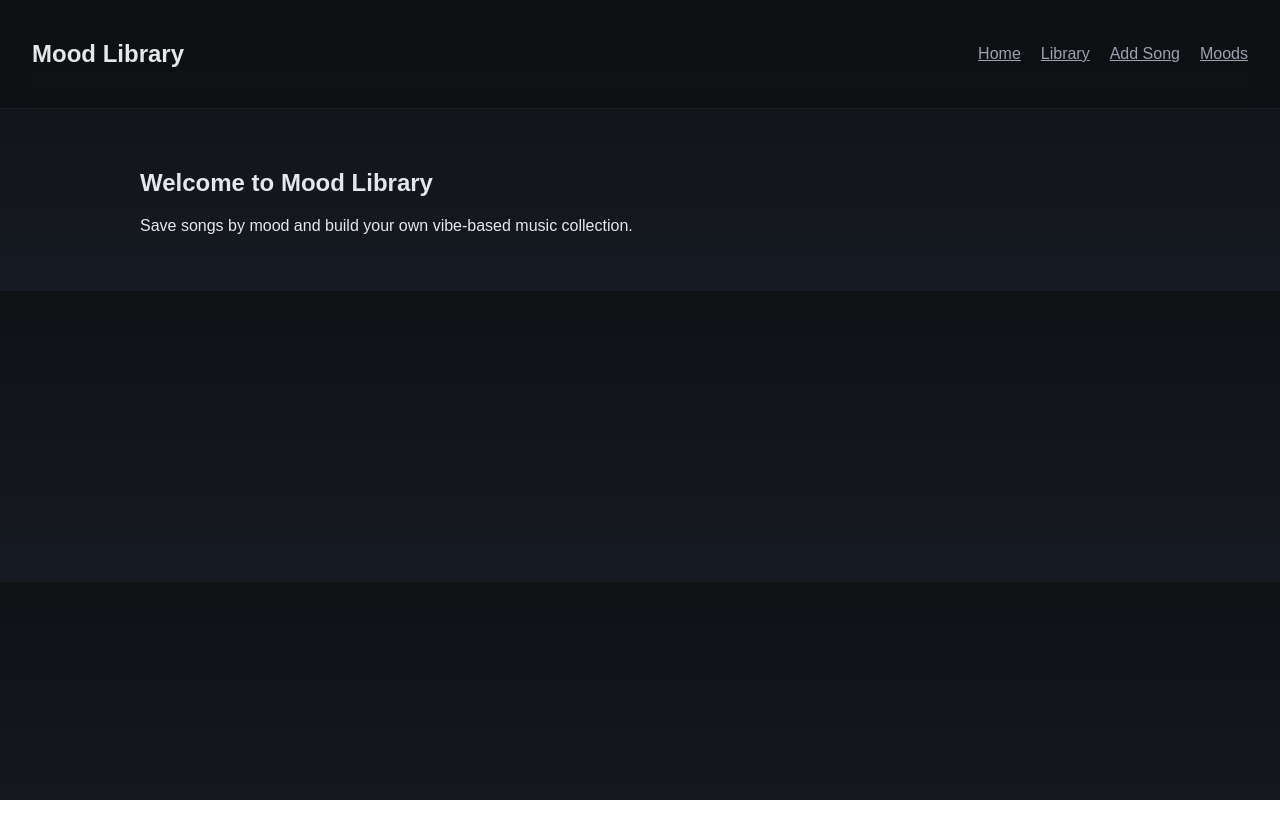
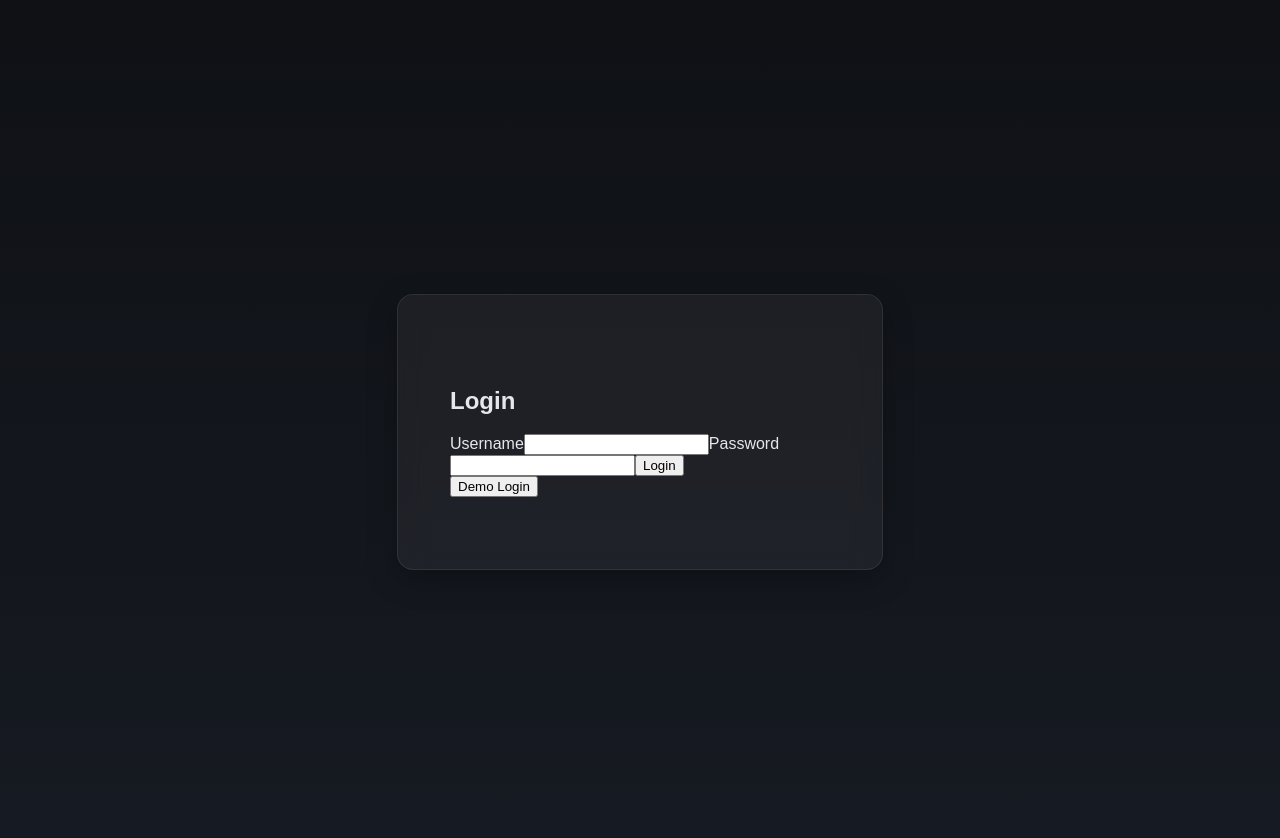
Before and after one commit to LanaSimone/mood-library, a React (Vite) app: page / in a window 1280 px wide. Shown: the top 838 px of the page. Before the commit the page ends 800 px from the top, so only its background shows below. Built offline with nearby package versions, Linux system fonts and the light colour scheme; no server answers.

Commit message:
Add authentication flow with login/register, protected app view, and navbar user state

```diff
--- a/src/App.jsx
+++ b/src/App.jsx
@@ -5,17 +5,25 @@ import Home from "./pages/Home";
 import Library from "./pages/Library";
 import AddSong from "./pages/AddSong";
 import Moods from "./pages/Moods";
+import Login from "./pages/Login";
+import Register from "./pages/Register";
 
 
 function App() {
-  const [songs, setSongs] = useState([])
+  const [songs, setSongs] = useState([]);
   const [moods, setMoods] = useState([]);
+  const [currentUser, setCurrentUser] = useState(() => {
+  const savedUser = localStorage.getItem("currentUser");
 
-  function addSong(newSong) {
-    setSongs((currentSongs) => {
-      return [...currentSongs, newSong]
-    })
+  if (savedUser) {
+    return JSON.parse(savedUser);
   }
+    return null;
+  });
+
+  useEffect(() => {
+    fetchSongs();
+  }, [currentUser]);
 
   useEffect(() => {
   async function fetchMoods() {
@@ -34,34 +42,101 @@ function App() {
 
 async function fetchSongs() {
   try {
-    const response = await fetch("http://localhost:5000/api/songs");
+    if (!currentUser) {
+      setSongs([]);
+      return;
+    }
+
+    const response = await fetch(
+      `http://localhost:5000/api/songs?userId=${currentUser.id}`
+    );
     const data = await response.json();
 
-    setSongs(data)
-  } catch (error){
-    console.error("Error fetching songs:", error)
+    setSongs(data);
+  } catch (error) {
+    console.error("Error fetching songs:", error);
   }
 }
 
-useEffect(() => {
-  fetchSongs()
-}, [])
+async function handleDemoLogin() {
+  try {
+    const response = await fetch("http://localhost:5000/api/login", {
+      method: "POST",
+      headers: {
+        "Content-Type": "application/json"
+      },
+      body: JSON.stringify({
+        username: "demo",
+        password: "demo123"
+      })
+    });
 
-console.log("App is rendering");
+    const data = await response.json();
+
+    if (!response.ok) {
+      console.error(data.error);
+      return;
+    }
+
+    setCurrentUser(data.user);
+    localStorage.setItem("currentUser", JSON.stringify(data.user));
+  } catch (error) {
+    console.error("Demo login error:", error);
+  }
+}
+
+function handleLogin(user) {
+  setCurrentUser(user);
+  localStorage.setItem("currentUser", JSON.stringify(user));
+}
+
+function handleLogout() {
+  setCurrentUser(null);
+  localStorage.removeItem("currentUser");
+}
+
+if (!currentUser) {
+  return (
+    <div className="auth-page">
+      <div className="auth-card">
+        <Routes>
+          <Route
+            path="/register"
+            element={<Register onLogin={handleLogin} />}
+          />
+          <Route
+            path="*"
+            element={<Login onLogin={handleLogin} onDemoLogin={handleDemoLogin} />}
+          />
+        </Routes>
+      </div>
+    </div>
+  );
+}
+
   return (
   <div>
-      <Navbar />
+    <Navbar currentUser={currentUser} onLogout={handleLogout} />
     <Routes>
       <Route path="/" element={<Home />} />
       <Route
         path="/library"
         element={<Library songList={songs} fetchSongs={fetchSongs} />}
       />
-        <Route path="/add-song" element={<AddSong moods={moods} fetchSongs={fetchSongs} />} />
+      <Route
+        path="/add-song"
+        element={
+          <AddSong
+            moods={moods}
+            fetchSongs={fetchSongs}
+            currentUser={currentUser}
+          />
+        }
+      />
       <Route path="/moods" element={<Moods songs={songs} />} />
     </Routes>
   </div>
   )
-}
+};
 
 export default App;
--- a/src/components/Navbar.jsx
+++ b/src/components/Navbar.jsx
@@ -1,6 +1,6 @@
 import { NavLink } from "react-router-dom";
 
-function Navbar() {
+function Navbar({ currentUser, onLogout }) {
   return (
     <nav className="navbar">
       <h1 className="logo">Mood Library</h1>
@@ -10,6 +10,10 @@ function Navbar() {
         <NavLink to="/add-song">Add Song</NavLink>
         <NavLink to="/moods">Moods</NavLink>
       </div>
+      <div className="nav-user">
+        <span>Hi, {currentUser.username}</span>
+        <button onClick={onLogout}>Logout</button>
+      </div>
     </nav>
   );
 }
--- a/src/index.css
+++ b/src/index.css
@@ -4,6 +4,29 @@ body {
   background: linear-gradient(180deg, #0f1115 0%, #161a22 100%);
   color: #e5e7eb;
 }
+
+/* AUTH */
+
+.auth-page {
+  min-height: 100vh;
+  display: flex;
+  align-items: center;
+  justify-content: center;
+  padding: 2rem;
+}
+
+.auth-card {
+  width: 100%;
+  max-width: 420px;
+  padding: 2rem;
+  border-radius: 16px;
+  background: rgba(255, 255, 255, 0.05); /* FIXED */
+  backdrop-filter: blur(12px); /* added */
+  border: 1px solid rgba(255, 255, 255, 0.08); /* added */
+  box-shadow: 0 10px 30px rgba(0, 0, 0, 0.25);
+}
+
+/* SONG CARDS */
 
 .song-card {
   background: rgba(255, 255, 255, 0.04);
@@ -60,6 +83,8 @@ body {
   font-weight: 600;
 }
 
+/* NAVBAR */
+
 .logo {
   font-size: 1.5rem;
   font-weight: 700;
@@ -82,12 +107,36 @@ body {
 
 .nav-links a {
   color: #9ca3af;
+  text-decoration: none;
 }
 
 .nav-links a:hover {
   color: #ffffff;
 }
 
+/* USER SECTION */
+
+.nav-user {
+  display: flex;
+  align-items: center;
+  gap: 10px;
+}
+
+.nav-user button {
+  background: rgba(255, 255, 255, 0.08);
+  border: none;
+  color: white;
+  padding: 6px 12px;
+  border-radius: 8px;
+  cursor: pointer;
+}
+
+.nav-user button:hover {
+  background: rgba(255, 255, 255, 0.15);
+}
+
+/* PAGE */
+
 .page {
   max-width: 1000px;
   margin: 0 auto;
--- a/src/pages/AddSong.jsx
+++ b/src/pages/AddSong.jsx
@@ -1,12 +1,16 @@
 import { useState } from "react";
 
-function AddSong({ moods, fetchSongs }) {
+function AddSong({ moods, fetchSongs, currentUser }) {
   const [title, setTitle] = useState("");
   const [artist, setArtist] = useState("");
   const [mood, setMood] = useState("");
 
 async function handleSubmit(event) {
   event.preventDefault();
+
+  if (!currentUser) {
+    return;
+  }
 
   if (!title || !artist || !mood) {
     return;
@@ -15,7 +19,8 @@ async function handleSubmit(event) {
   const newSong = {
     title,
     artist,
-    moodId: Number(mood)
+    moodId: Number(mood),
+    userId: currentUser.id
   };
 
   const response = await fetch("http://localhost:5000/api/songs", {
--- /dev/null
+++ b/src/pages/Login.jsx
@@ -0,0 +1,60 @@
+import { useState } from "react";
+
+function Login({ onLogin, onDemoLogin }) {
+  const [username, setUsername] = useState("");
+  const [password, setPassword] = useState("");
+
+  async function handleSubmit(event) {
+    event.preventDefault();
+
+    const response = await fetch("http://localhost:5000/api/login", {
+      method: "POST",
+      headers: {
+        "Content-Type": "application/json"
+      },
+      body: JSON.stringify({ username, password })
+    });
+
+    const data = await response.json();
+
+    if (!response.ok) {
+      console.error(data.error);
+      return;
+    }
+
+    onLogin(data.user);
+  }
+
+  return (
+    <section className="page">
+      <h2>Login</h2>
+
+      <form onSubmit={handleSubmit}>
+        <label>
+          Username
+          <input
+            value={username}
+            onChange={(event) => setUsername(event.target.value)}
+          />
+        </label>
+
+        <label>
+          Password
+          <input
+            type="password"
+            value={password}
+            onChange={(event) => setPassword(event.target.value)}
+          />
+        </label>
+
+        <button type="submit">Login</button>
+      </form>
+
+      <button type="button" onClick={onDemoLogin}>
+        Demo Login
+      </button>
+    </section>
+  );
+}
+
+export default Login;
--- /dev/null
+++ b/src/pages/Register.jsx
@@ -0,0 +1,56 @@
+import { useState } from "react";
+
+function Register({ onLogin }) {
+  const [username, setUsername] = useState("");
+  const [password, setPassword] = useState("");
+
+  async function handleSubmit(event) {
+    event.preventDefault();
+
+    const response = await fetch("http://localhost:5000/api/register", {
+      method: "POST",
+      headers: {
+        "Content-Type": "application/json"
+      },
+      body: JSON.stringify({ username, password })
+    });
+
+    const data = await response.json();
+
+    if (!response.ok) {
+      console.error(data.error);
+      return;
+    }
+
+    onLogin(data.user);
+  }
+
+  return (
+    <section className="page">
+      <h2>Register</h2>
+
+      <form onSubmit={handleSubmit}>
+        <label>
+          Username
+          <input
+            value={username}
+            onChange={(event) => setUsername(event.target.value)}
+          />
+        </label>
+
+        <label>
+          Password
+          <input
+            type="password"
+            value={password}
+            onChange={(event) => setPassword(event.target.value)}
+          />
+        </label>
+
+        <button type="submit">Create Account</button>
+      </form>
+    </section>
+  );
+}
+
+export default Register;
```
Lines whose indentation alone changed are shown as unchanged.
